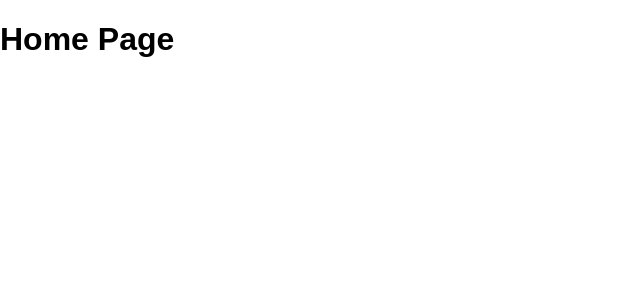
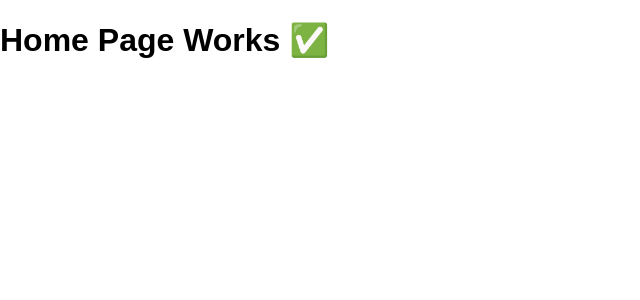
Before and after one commit to reggreg347-ai/patty-site, a React (Vite) app: page / in a window 1280 px wide. Shown: the top 300 px of the page, without its empty margins (0-640 px from the left). Built offline with nearby package versions, Linux system fonts and the light colour scheme.

Commit message:
Update App.jsx

```diff
--- a/src/App.jsx
+++ b/src/App.jsx
@@ -1,10 +1,14 @@
 import { BrowserRouter as Router, Routes, Route } from "react-router-dom";
+
+function Home() {
+  return <h1>Home Page Works ✅</h1>;
+}
 
 export default function App() {
   return (
     <Router>
       <Routes>
-        <Route path="/" element={<h1>Home Page</h1>} />
+        <Route path="/" element={<Home />} />
       </Routes>
     </Router>
   );
```
